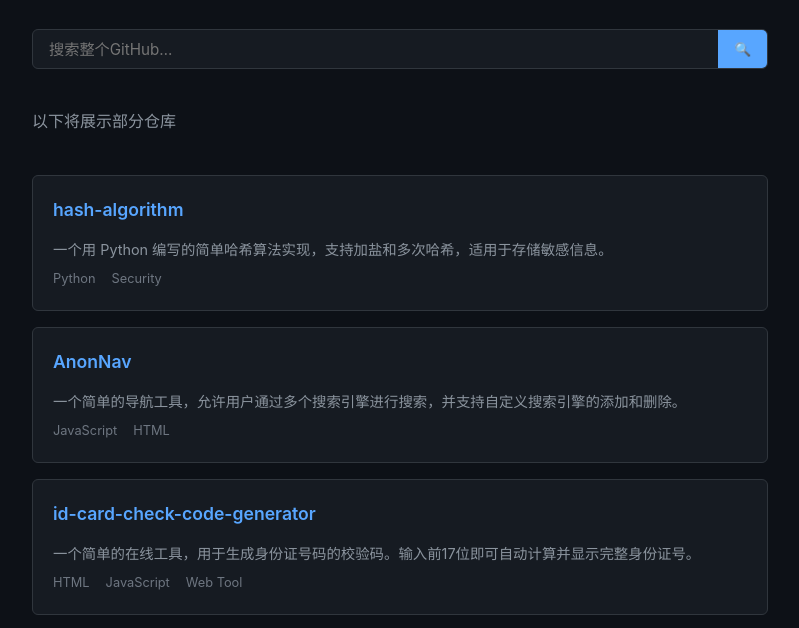
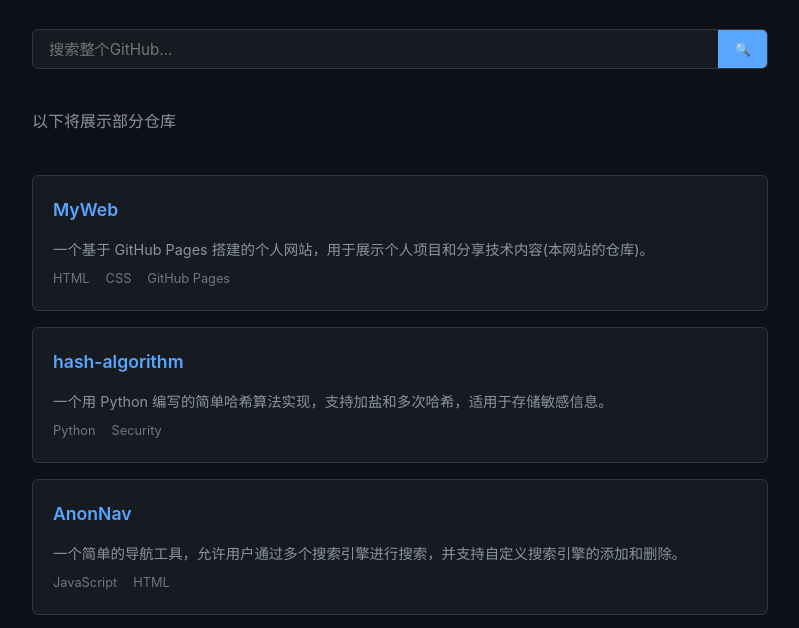
Before and after one commit to Twilightsnow2009/MyWeb, a plain HTML site: page index.html in a window 1280 px wide. Shown: the part 139-767 px from the top of the page, without its empty margins (240-1039 px from the left). Drawn offline with Linux system fonts and the light colour scheme; a script that the page names is missing.

Commit message:
index.html

```diff
--- a/index.html
+++ b/index.html
@@ -32,6 +32,20 @@
   <!-- 仓库列表 -->
   <div class="repo-list">
     <p class="bio">以下将展示部分仓库</p>
+
+    <div class="repo-card">
+  <h3 class="repo-title">
+    <a href="https://github.com/Twilightsnow2009/MyWeb">MyWeb</a>
+  </h3>
+  <p class="repo-desc">
+    一个基于 GitHub Pages 搭建的个人网站，用于展示个人项目和分享技术内容(本网站的仓库)。
+  </p>
+  <div class="repo-meta">
+    <span>HTML</span>
+    <span>CSS</span>
+    <span>GitHub Pages</span>
+  </div>
+    </div>
 
 <div class="repo-card">
       <h3 class="repo-title"><a href="https://github.com/Twilightsnow2009/hash-algorithm">hash-algorithm</a></h3>
```
